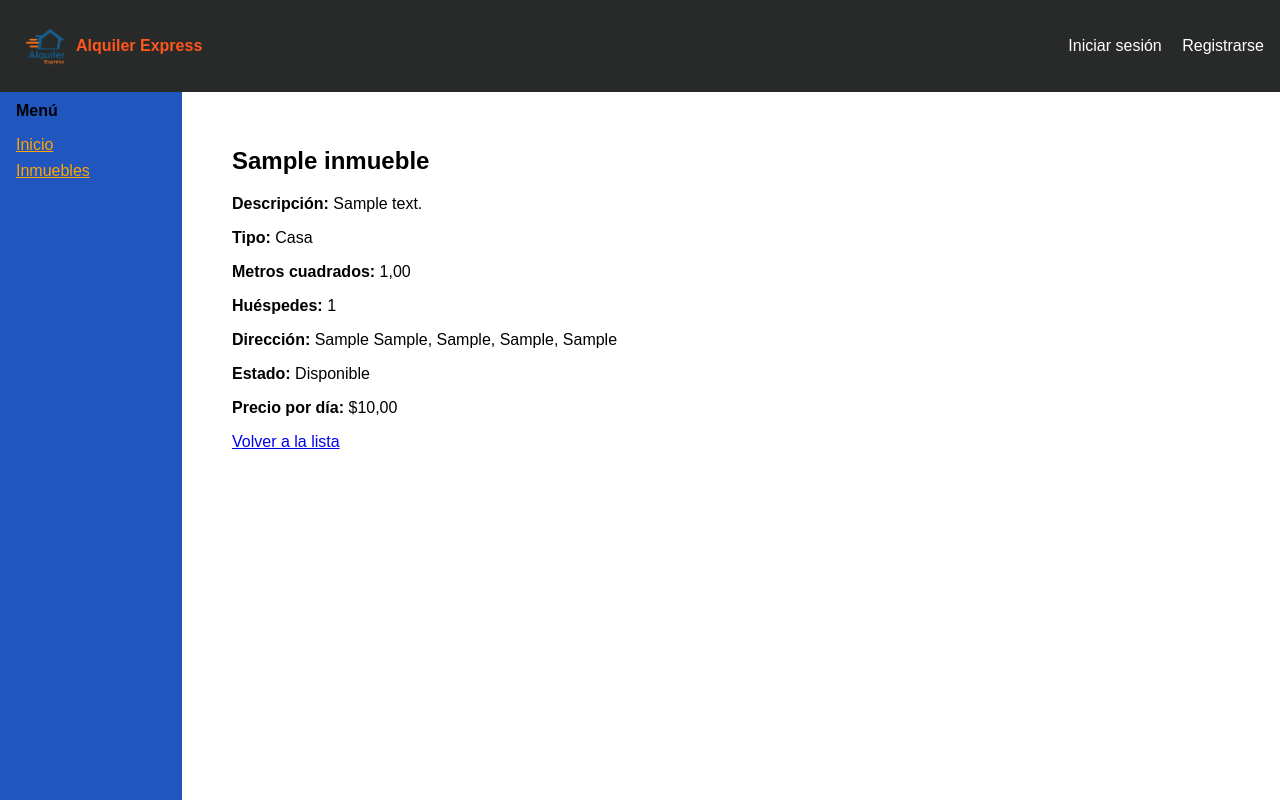
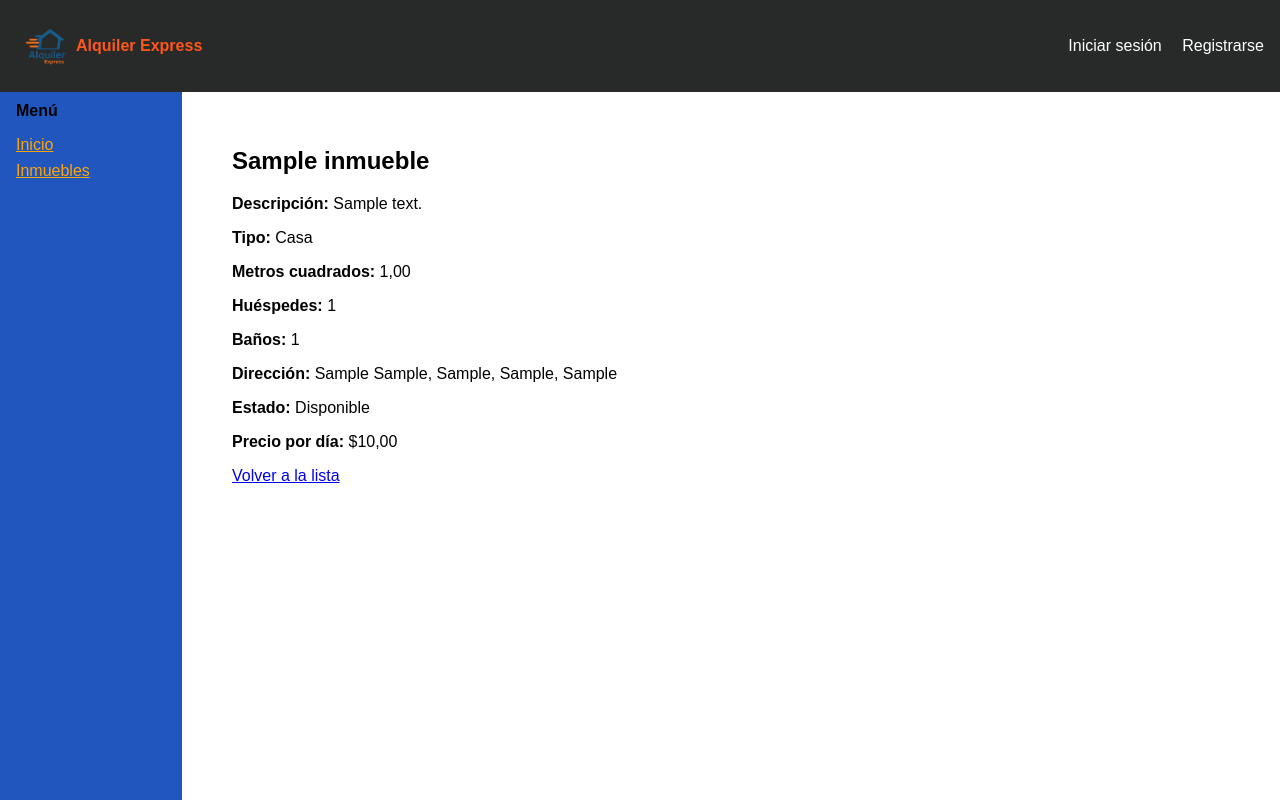
Before and after one commit to MRmateoricci/NEXO, a Django app: page /inmueble/ver_detalle/1/ in a window 1280 px wide. Run offline with Django 5.2, Linux system fonts and the light colour scheme; tables that the repository leaves empty hold one stand-in row (values such as "Sample post").

Commit message:
agrego baños

```diff
--- a/inmueble/templates/inmueble/ver_detalle.html
+++ b/inmueble/templates/inmueble/ver_detalle.html
@@ -7,6 +7,7 @@
   <p><strong>Tipo:</strong> {{ inmueble.get_tipo_display }}</p>
   <p><strong>Metros cuadrados:</strong> {{ inmueble.metros_cuadrados }}</p>
   <p><strong>Huéspedes:</strong> {{ inmueble.cantidad_huespedes }}</p>
+  <p><strong>Baños:</strong> {{ inmueble.baños }}</p>
   <p><strong>Dirección:</strong> {{ inmueble.calle }} {{ inmueble.numero }}, {{ inmueble.ciudad }}, {{ inmueble.provincia }}, {{ inmueble.pais }}</p>
   <p><strong>Estado:</strong> {{ inmueble.get_estado_display }}</p>
   <p><strong>Precio por día:</strong> ${{ inmueble.precio_diario }}</p>
```
